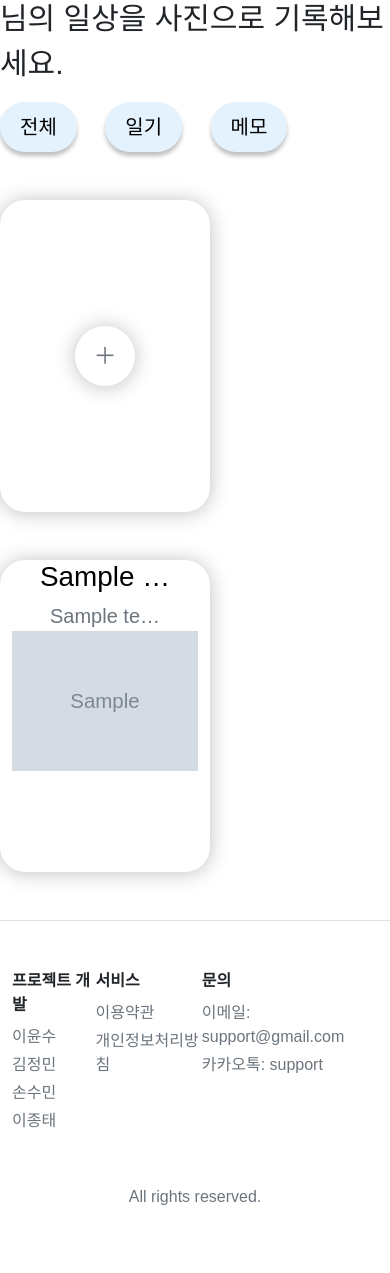
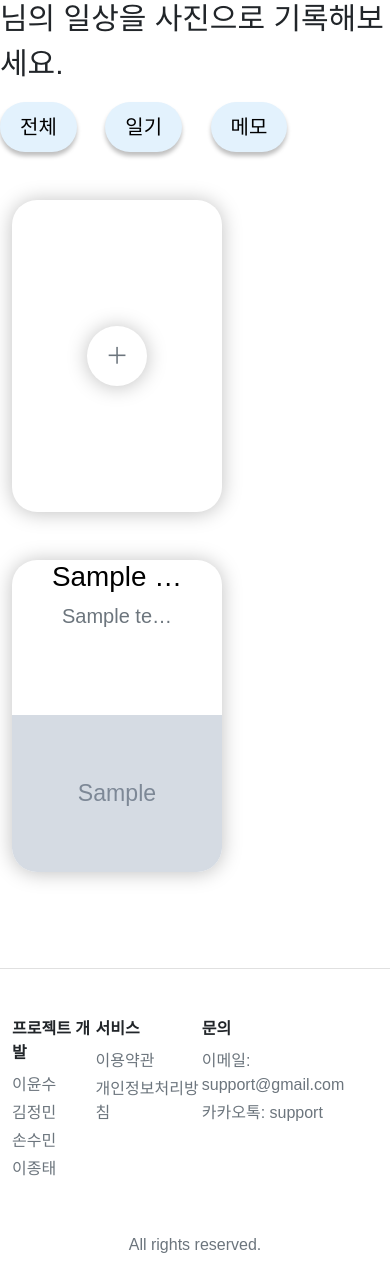
Before and after one commit to leey00nsu/ToyProject_GDSC2022, a Django app: template templates/contents/content.html in a window 390 px wide. Shown: the part 168-1441 px from the top of the page. Before the commit the page ends 1373 px from the top, so only its background shows below. Run offline with Django 4.2, Linux system fonts and the light colour scheme; the template is opened without the code that fills it: most values are stand-ins (such as "Sample title", 1, 10 or a date in 2020); grey boxes marked "Sample" are stand-in pictures; some libraries are stand-ins or nearby versions; some web fonts are replaced.

Commit message:
:zap: 반응형 개선
.

```diff
--- a/static/css/main.css
+++ b/static/css/main.css
@@ -129,37 +129,57 @@ a {
   height: auto;
 }
 
-@media (min-width: 576px) {
+/* 반응형 미디어쿼리 */
+@media (max-width: 576px) {
+  .content > .content-table {
+    margin-right: 30px;
+  }
+  .content > .content-table:nth-child(2n + 2) {
+    margin-right: 0px;
+  }
 }
 
-@media (min-width: 768px) {
+@media (min-width: 576px) and (max-width: 768px) {
+  .content > .content-table {
+    margin-right: 80px;
+  }
+  .content > .content-table:nth-child(2n + 2) {
+    margin-right: 0px;
+  }
 }
 
-@media (min-width: 992px) {
+@media (min-width: 768px) and (max-width: 992px) {
+  .content > .content-table {
+    margin-right: 30px;
+  }
+  .content > .content-table:nth-child(3n + 3) {
+    margin-right: 0px;
+  }
 }
 
-@media (min-width: 1200px) {
-  .content:after {
-    content: "";
-    border: none;
-    width: 444px;
-    border-radius: 25px;
-    text-align: center;
-    background-color: white;
-    box-shadow: 0px 4px 4px 0px rgba(0, 0, 0, 0.25);
-    visibility: hidden;
+@media (min-width: 992px) and (max-width: 1200px) {
+  .content > .content-table {
+    margin-right: 30px;
+  }
+  .content > .content-table:nth-child(4n + 4) {
+    margin-right: 0px;
+  }
+}
+
+@media (min-width: 1200px) and (max-width: 1400px) {
+  .content > .content-table {
+    margin-right: 90px;
+  }
+  .content > .content-table:nth-child(4n + 4) {
+    margin-right: 0px;
   }
 }
 
 @media (min-width: 1400px) {
-  .content:after {
-    content: "";
-    border: none;
-    width: 210px;
-    border-radius: 25px;
-    text-align: center;
-    background-color: white;
-    box-shadow: 0px 4px 4px 0px rgba(0, 0, 0, 0.25);
-    visibility: hidden;
+  .content > .content-table {
+    margin-right: 60px;
+  }
+  .content > .content-table:nth-child(5n + 5) {
+    margin-right: 0px;
   }
 }
--- a/templates/contents/content.html
+++ b/templates/contents/content.html
@@ -22,11 +22,9 @@
         <button class="btn-tag fs-5 me-4">메모</button>
       </div>
       <div class="container">
-        <div
-          class="d-flex flex-wrap row row-cols-auto justify-content-between pt-5 gy-5 content"
-        >
+        <div class="d-flex flex-wrap justify-content-start pt-5 content">
           <div
-            class="col content-box drop-shadow d-flex justify-content-center align-items-center"
+            class="content-table content-box drop-shadow d-flex justify-content-center align-items-center mb-5"
           >
             <button
               class="btn-add drop-shadow d-flex flex-column justify-content-center align-items-center main-text text-secondary fs-3"
@@ -38,29 +36,25 @@
           </div>
 
           {% for post in PostList %}
-
-          <a
-            class="col content-box drop-shadow overflow-hidden"
-            href="/post_detail/{{post.pk}}"
-          >
-            <div class="d-flex flex-column">
-              <div class="fs-5 text-black">
-                <h1>{{post.content|truncatechars:8}}</h1>
-              </div>
-              <div class="fs-5 text-secondary">
-                {{ post.content|truncatechars:10 }}
+          <a class="content-table" href="/post_detail/{{post.pk}}">
+            <div
+              class="content-box drop-shadow overflow-hidden mb-5 d-flex flex-column justify-content-between"
+            >
+              <div>
+                <div class="fs-5 text-black">
+                  <h1>{{post.title|truncatechars:8}}</h1>
+                </div>
+                <div class="fs-5 text-secondary">
+                  {{ post.content|truncatechars:10 }}
+                </div>
               </div>
               {% if post.imgfile.url != '' %}
-              <img
-                src="{{post.imgfile.url}}"
-                alt=""
-                width="100%"
-                class="d-flex img-fulid"
-              />
+              <div>
+                <img src="{{post.imgfile.url}}" alt="" class="img-fluid" />
+              </div>
               {% endif %}
             </div>
           </a>
-
           {% endfor %}
         </div>
       </div>
```
Also changed, not shown: templates/contents/content_view.html (+13 -7 lines).
